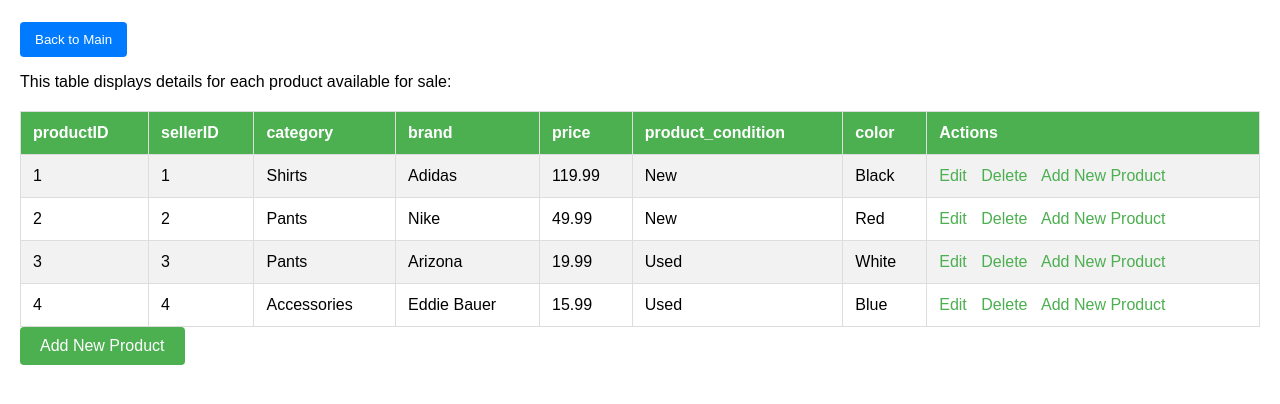
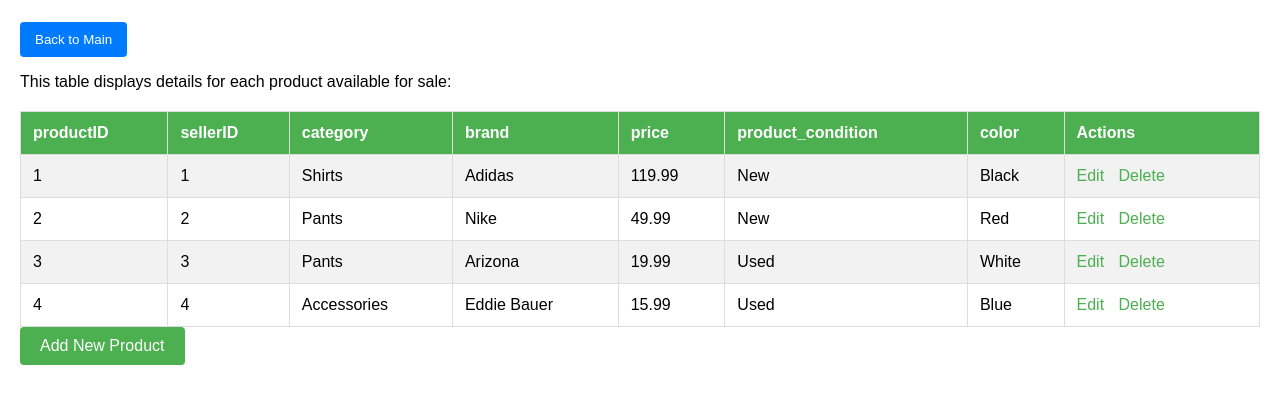
Before and after one commit to bricar25/Project-Step-3-Draft-Version, a Flask app: page /products in a window 1280 px wide. Shown: the part 58-462 px from the top of the page. Run offline with Flask 3, Linux system fonts and the light colour scheme; data comes from the database, SQL or seed files in the repository; data that the repository does not hold is empty; some libraries are stand-ins or nearby versions.

Commit message:
Deleted additional add button from products table

```diff
--- a/templates/products.html
+++ b/templates/products.html
@@ -35,7 +35,7 @@
                 <td class="actions">
                     <a href="editProduct/{{products.productID}}">Edit</a>
                     <a href="deleteProduct/{{products.productID}}">Delete</a>
-                    <a href="/addProduct" class="add-product-button">Add New Product</a>
+                    <a href="/addProduct" class="add-product-button"></a>
                 </td>
             </tr>
             {% endfor %}
```
